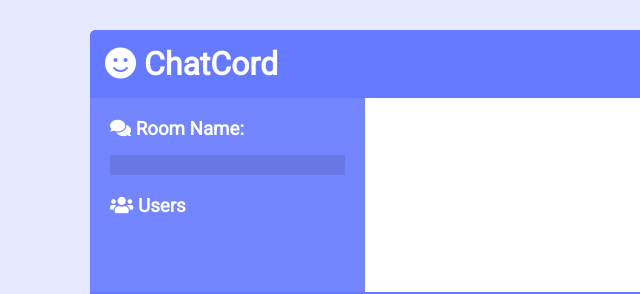
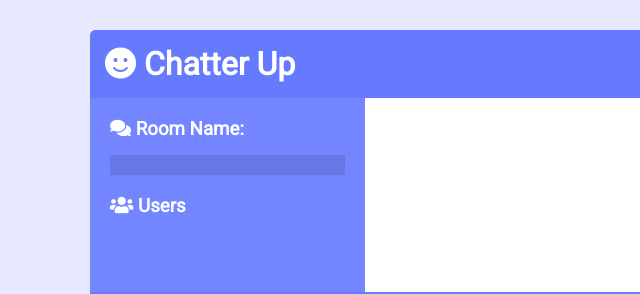
Before and after one commit to kirangaikwad0/Chatter-Up, a website: page public/chat.html in a window 1280 px wide. Shown: the top 294 px of the page, 0-640 px from the left. Drawn offline with nearby package versions, Linux system fonts and the light colour scheme; no server answers.

Commit message:
Update chat.html

```diff
--- a/public/chat.html
+++ b/public/chat.html
@@ -15,7 +15,7 @@
   <body>
     <div class="chat-container">
       <header class="chat-header">
-        <h1><i class="fas fa-smile"></i> ChatCord</h1>
+        <h1><i class="fas fa-smile"></i> Chatter Up</h1>
         <a id="leave-btn" class="btn">Leave Room</a>
       </header>
       <main class="chat-main">
```
